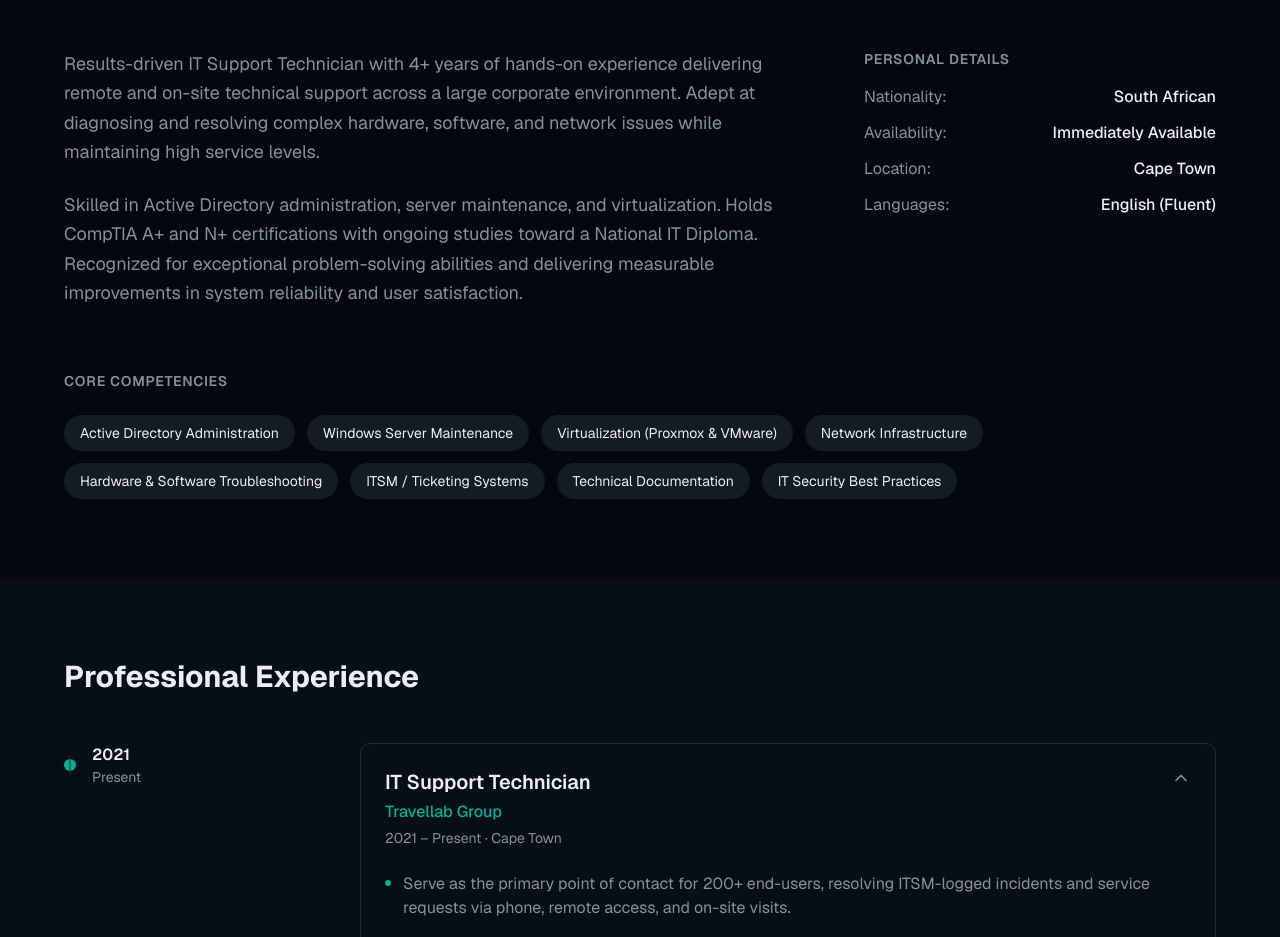
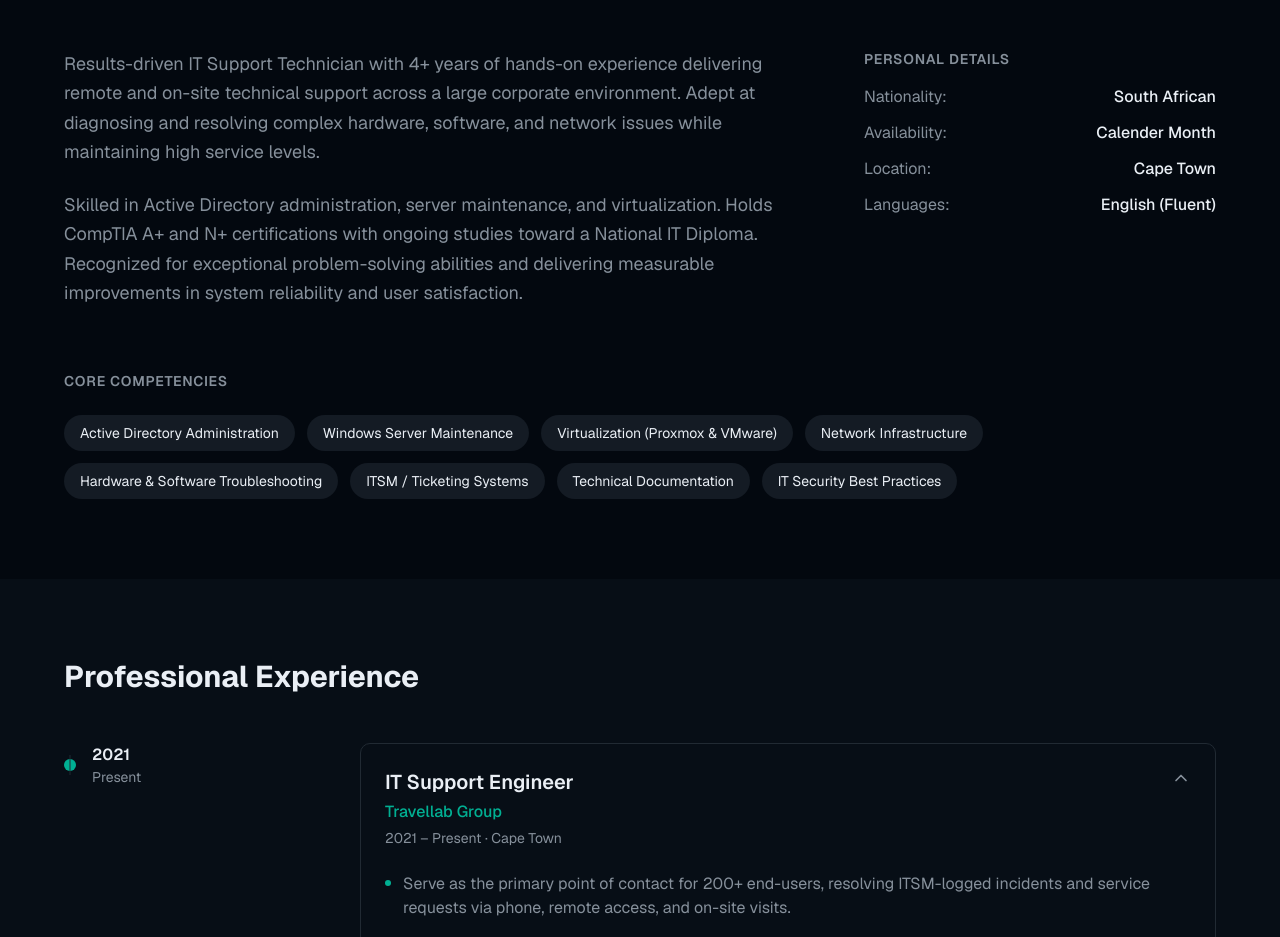
Before and after one commit to clevelanmeyers/v0-online-resume, a Next.js app: page / in a window 1280 px wide. Shown: the part 915-1852 px from the top of the page. Built offline with nearby package versions, Linux system fonts and the light colour scheme.

Commit message:
feat: update job title and availability details\n\nUpdated job title from "IT Support Technician" to "IT Support Engineer" and changed availability from "Immediately Available" to "Calender Month"

```diff
--- a/components/experience-section.tsx
+++ b/components/experience-section.tsx
@@ -7,7 +7,7 @@ import { cn } from "@/lib/utils";
 const experiences = [
   {
     period: "2021 – Present",
-    title: "IT Support Technician",
+    title: "IT Support Engineer",
     company: "Travellab Group",
     location: "Cape Town",
     responsibilities: [
--- a/components/summary-section.tsx
+++ b/components/summary-section.tsx
@@ -2,7 +2,7 @@ import { User, MapPin, Globe, Clock } from "lucide-react";
 
 const personalDetails = [
   { label: "Nationality", value: "South African" },
-  { label: "Availability", value: "Immediately Available" },
+  { label: "Availability", value: "Calender Month" },
   { label: "Location", value: "Cape Town" },
   { label: "Languages", value: "English (Fluent)" },
 ];
```
